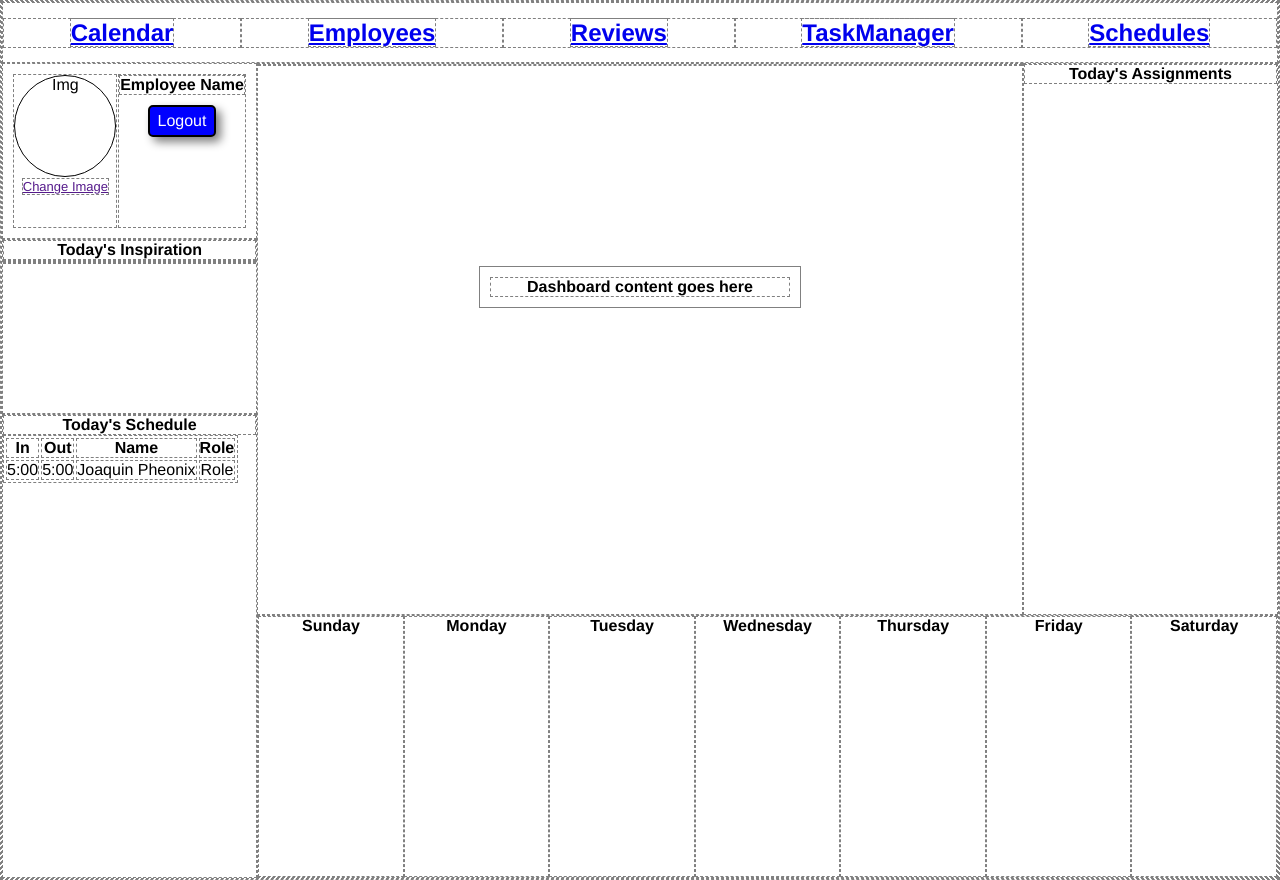
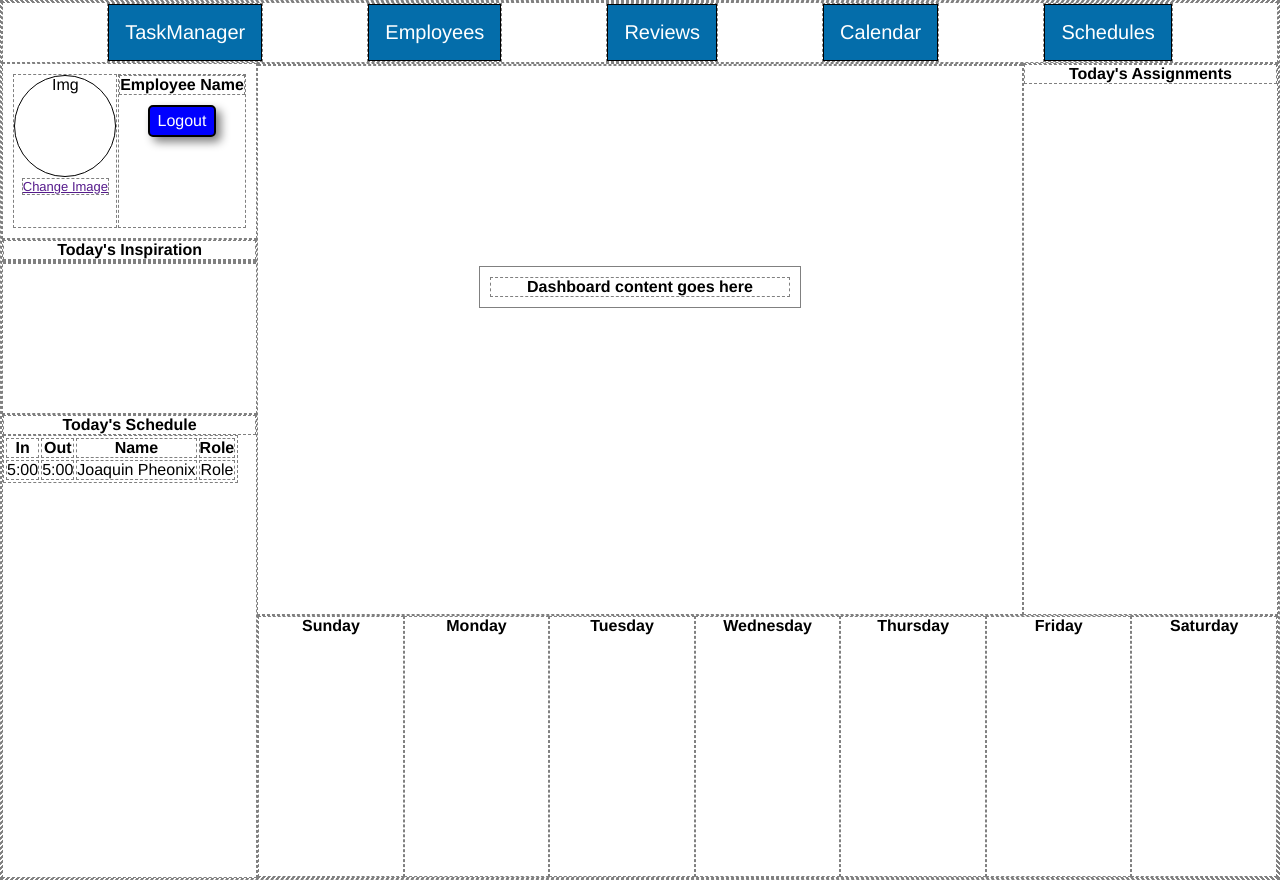
Before and after one commit to NickShore111/TaskManager_Project, a Django app: page /taskmanager/dashboard/ in a window 1280 px wide. Run offline with Django 3.2, Linux system fonts and the light colour scheme; some libraries are stand-ins or nearby versions.

Commit message:
PreModel Diagram integration

```diff
--- a/dashboard/static/dashboard/css/main.css
+++ b/dashboard/static/dashboard/css/main.css
@@ -109,3 +109,46 @@ main {
 .btn-secondary {
   background-color: steelblue;
 }
+
+
+/* Dropdown Button */
+.dropbtn {
+  background-color: #046daa;
+  color: white;
+  padding: 16px;
+  font-size: 20px;
+  border: 1px solid black;
+}
+
+/* The container <div> - needed to position the dropdown content */
+.dropdown {
+  position: relative;
+  display: inline-block;
+}
+
+/* Dropdown Content (Hidden by Default) */
+.dropdown-content {
+  display: none;
+  position: absolute;
+  background-color: #f1f1f1;
+  min-width: 160px;
+  box-shadow: 0px 8px 16px 0px rgba(0,0,0,0.2);
+  z-index: 1;
+}
+
+/* Links inside the dropdown */
+.dropdown-content a {
+  color: black;
+  padding: 12px 16px;
+  text-decoration: none;
+  display: block;
+}
+
+/* Change color of dropdown links on hover */
+.dropdown-content a:hover {background-color: #ddd;}
+
+/* Show the dropdown menu on hover */
+.dropdown:hover .dropdown-content {display: block;}
+
+/* Change the background color of the dropdown button when the dropdown content is shown */
+.dropdown:hover .dropbtn {background-color: #3e8e41;}
--- a/dashboard/templates/dashboard/base.html
+++ b/dashboard/templates/dashboard/base.html
@@ -17,12 +17,54 @@
   </head>
   <body class="container">
     <section class="section-tabs">
+      <div class="dropdown">
+        <button class="dropbtn tab">TaskManager</button>
+        <div class="dropdown-content">
+          <a href="/taskmanager/tasks/">View</a>
+          <a href="#">Link 2</a>
+          <a href="#">Link 3</a>
+        </div>
+      </div>
+      <div class="dropdown">
+        <button class="dropbtn tab">Employees</button>
+        <div class="dropdown-content">
+          <a href="/taskmanager/employees/">View</a>
+          <a href="#">Link 2</a>
+          <a href="#">Link 3</a>
+        </div>
+      </div>
+      <div class="dropdown">
+        <button class="dropbtn tab">Reviews</button>
+        <div class="dropdown-content">
+          <a href="/taskmanager/reviews/">View</a>
+          <a href="#">Link 2</a>
+          <a href="#">Link 3</a>
+        </div>
+      </div>
+      <div class="dropdown">
+        <button class="dropbtn tab">Calendar</button>
+        <div class="dropdown-content">
+          <a href="/taskmanager/events/">View</a>
+          <a href="#">Link 2</a>
+          <a href="#">Link 3</a>
+        </div>
+      </div>
+      <div class="dropdown">
+        <button class="dropbtn tab">Schedules</button>
+        <div class="dropdown-content">
+          <a href="/taskmanager/schedules/">View</a>
+          <a href="#">Link 2</a>
+          <a href="#">Link 3</a>
+        </div>
+      </div>
+    </section>
+    <!-- <section class="section-tabs">
       <h1 class="tab"><a href="/taskmanager/events/">Calendar</a></h1>
       <h1 class="tab"><a href="/taskmanager/employees/">Employees</a></h1>
       <h1 class="tab"><a href="/taskmanager/reviews/">Reviews</a></h1>
       <h1 class="tab"><a href="/taskmanager/tasks/">TaskManager</a></h1>
       <h1 class="tab"><a href="/taskmanager/schedules/">Schedules</a></h1>
-    </section>
+    </section> -->
     <section class="employee-id">
       <div class="emp-img">
         <div id="img">Img</div>
```
Also changed, not shown: 1 other file.
